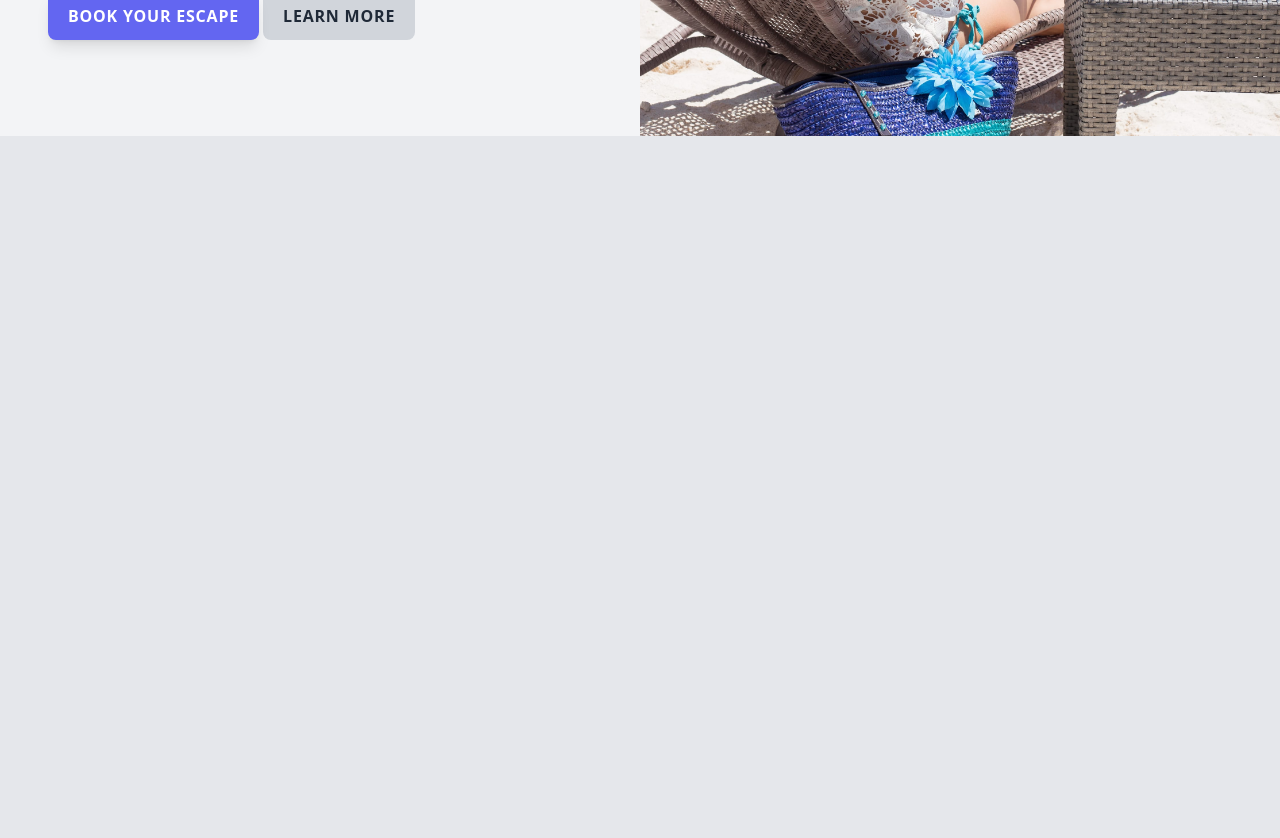
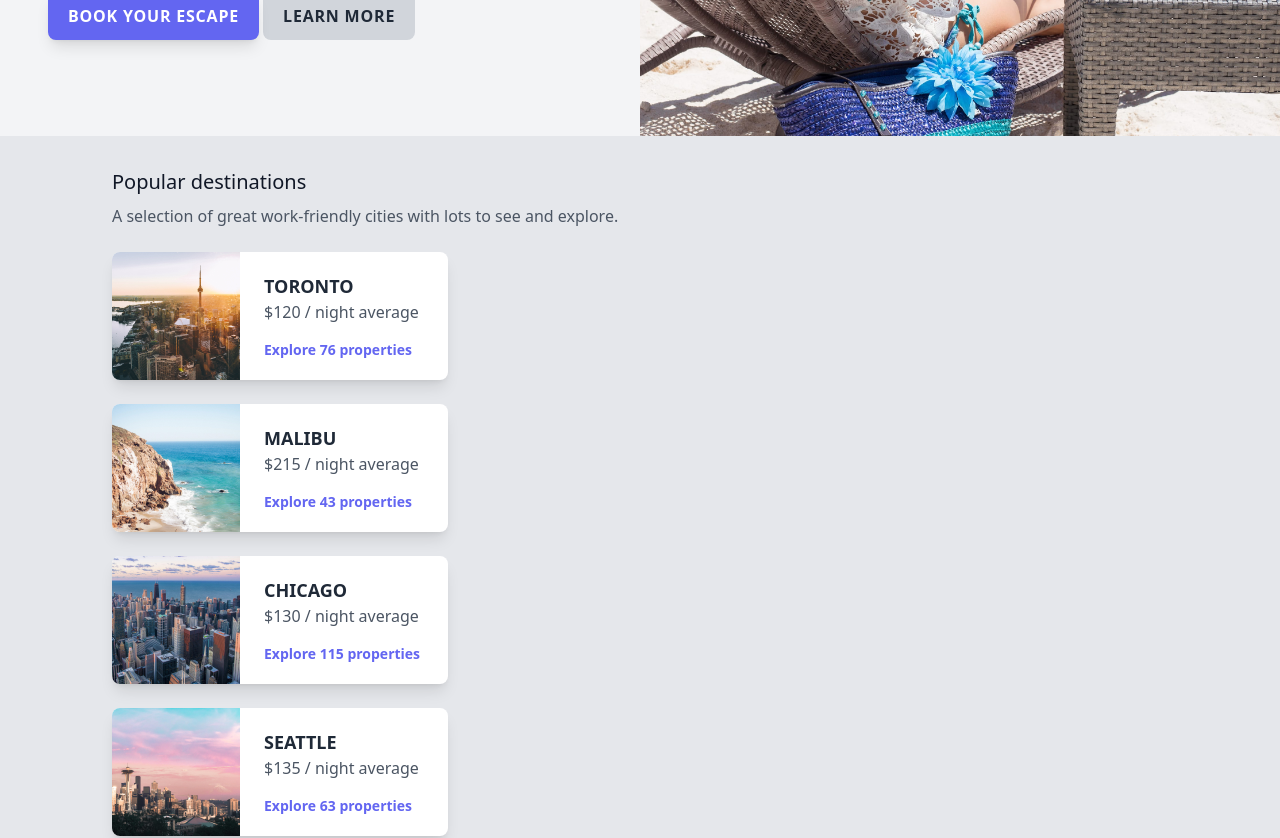
Before and after one commit to luceroweb/tailwind-up-and-running, a React (Vite) app: page / in a window 1280 px wide. Shown: the part 380-1218 px from the top of the page. Before the commit the page ends 800 px from the top, so only its background shows below. Built offline with nearby package versions, Linux system fonts and the light colour scheme.

Commit message:
feat(destination card): map all destinations

```diff
--- a/src/App.jsx
+++ b/src/App.jsx
@@ -1,4 +1,7 @@
 import React from "react";
+
+import popularDestinations from "./data/popularDestinations";
+import DestinationCard from "./components/DestinationCard";
 
 export default function App() {
   return (
@@ -43,6 +46,18 @@ export default function App() {
           />
         </div>
       </div>
+
+      <div className="max-w-md sm:max-w-xl lg:max-w-6xl mx-auto px-8 lg:px-12 py-8">
+        <h2 className="text-xl text-gray-900">Popular destinations</h2>
+        <p className="mt-2 text-gray-600">
+          A selection of great work-friendly cities with lots to see and
+          explore.
+        </p>
+
+        {popularDestinations.map((destination) => (
+          <DestinationCard destination={destination} key={destination.city} />
+        ))}
+      </div>
     </div>
   );
 }
```
